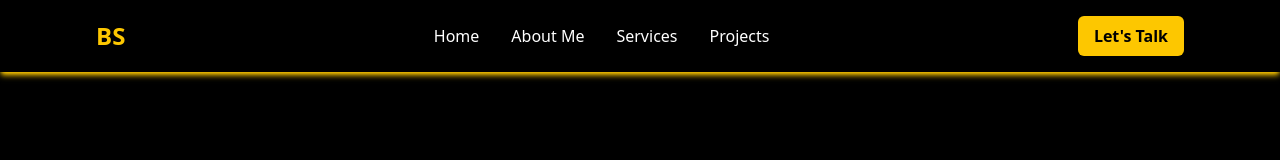
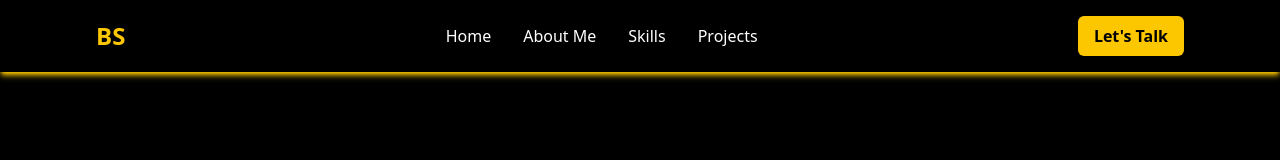
Before and after one commit to Baljeetsaini22/.github.io, a React (Vite) app: page / in a window 1280 px wide. Shown: the top 160 px of the page. Built offline with nearby package versions, Linux system fonts and the light colour scheme.

Commit message:
fix: update Navbar links and add scroll behavior to CSS

```diff
--- a/src/Components/Navbar.jsx
+++ b/src/Components/Navbar.jsx
@@ -17,7 +17,7 @@ const Navbar = () => {
         <ul className="hidden md:flex gap-8 text-white font-medium">
           <li><a href="#home" className="hover:text-yellow-400 ">Home</a></li>
           <li><a href="#about" className="hover:text-yellow-400">About Me</a></li>
-          <li><a href="#services" className="hover:text-yellow-400">Services</a></li>
+          <li><a href="#skills" className="hover:text-yellow-400">Skills</a></li>
           <li><a href="#projects" className="hover:text-yellow-400">Projects</a></li>
         </ul>
 
--- a/src/index.css
+++ b/src/index.css
@@ -1 +1,5 @@
 @import "tailwindcss";
+
+html{
+    scroll-behavior: smooth;
+}
```
